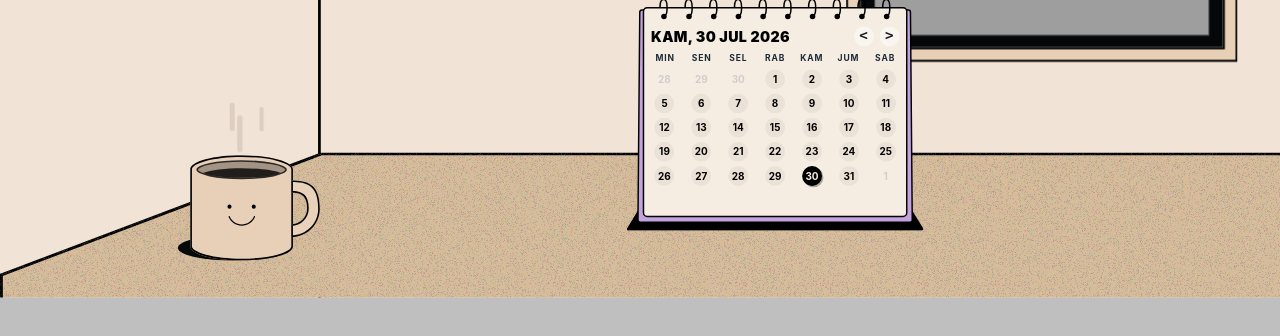
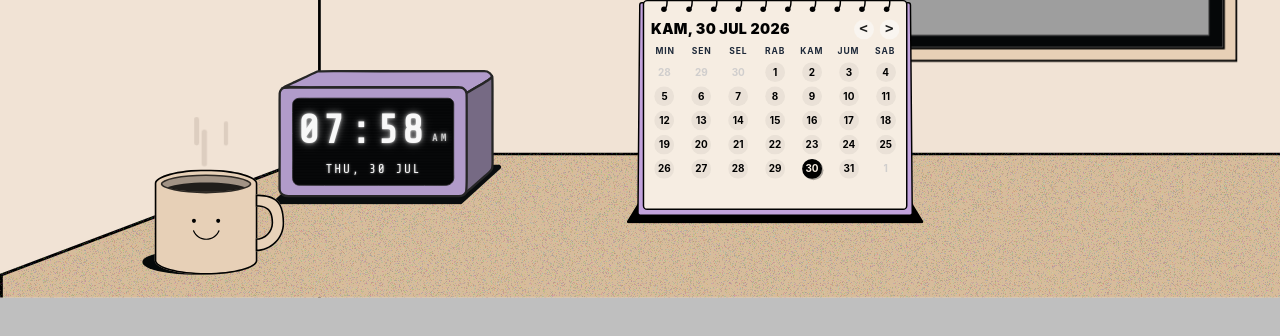
Before and after one commit to hnfroy/deskscape, a Next.js app: page / in a window 1280 px wide. Shown: the part 408-744 px from the top of the page. Built offline with nearby package versions, Linux system fonts and the light colour scheme; no server answers; grey boxes are pictures that could not be loaded.

Commit message:
add timebox

```diff
--- /dev/null
+++ b/components/dayroom/TimeBox.tsx
@@ -0,0 +1,218 @@
+"use client";
+
+import { useEffect, useState } from "react";
+
+export default function Timebox() {
+  const [now, setNow] = useState(new Date());
+
+  useEffect(() => {
+    const timer = setInterval(() => {
+      setNow(new Date());
+    }, 1000);
+
+    return () => clearInterval(timer);
+  }, []);
+
+  const hour = now.toLocaleString("en-US", {
+    hour: "2-digit",
+    hour12: true,
+  });
+
+  const hourOnly = hour.split(" ")[0];
+
+  const minute = now.toLocaleString("en-US", {
+    minute: "2-digit",
+  });
+
+  const ampm = hour.split(" ")[1];
+
+  const day = now
+    .toLocaleDateString("en-US", {
+      weekday: "short",
+    })
+    .toUpperCase();
+
+  const month = now
+    .toLocaleDateString("en-US", {
+      month: "short",
+    })
+    .toUpperCase();
+
+  const date = now.getDate();
+
+  const blink = now.getSeconds() % 2 === 0;
+
+  return (
+    <div className="relative w-full max-w-[405px]">
+
+      <style>{`
+
+        @import url("https://fonts.googleapis.com/css2?family=Share+Tech+Mono&display=swap");
+
+        .display {
+            position: absolute;
+            left: 44%;
+            top: 52%;
+            transform: translate(-50%, -50%);
+            width: 67%;
+            height: 60%;
+            display: flex;
+            flex-direction: column;
+            justify-content: center;
+            align-items: center;
+            color: #F8F8F8;
+            pointer-events: none;
+            font-family: "Share Tech Mono", monospace;
+            z-index: 20;
+        }
+
+        .display::before{
+
+          content:"";
+
+          position:absolute;
+          inset:0;
+
+          background:
+            repeating-linear-gradient(
+              to bottom,
+              rgba(255,255,255,.05) 0px,
+              rgba(255,255,255,.05) 2px,
+              transparent 2px,
+              transparent 4px
+            );
+
+          opacity:.18;
+
+          mix-blend-mode:screen;
+
+        }
+
+        .clock{
+
+          display:flex;
+          align-items:flex-end;
+
+          font-size:56px;
+
+          font-weight:700;
+
+          letter-spacing:.08em;
+
+          text-shadow:
+            0 0 4px rgba(255,255,255,.7),
+            0 0 10px rgba(255,255,255,.45),
+            0 0 18px rgba(255,255,255,.2);
+
+        }
+
+        .colon{
+
+          width:42px;
+
+          text-align:center;
+
+          transition:.15s;
+
+        }
+
+        .ampm{
+
+          margin-left:8px;
+
+          margin-bottom:20px;
+
+          font-size:14px;
+
+          opacity:.8;
+
+        }
+
+        .date{
+
+          margin-top:0px;
+
+          font-size:18px;
+
+          letter-spacing:.14em;
+
+          text-shadow:
+            0 0 3px rgba(255,255,255,.6),
+            0 0 8px rgba(255,255,255,.2);
+
+        }
+
+      `}</style>
+
+      {/* DIGITAL DISPLAY */}
+
+      <div className="display">
+
+        <div className="clock">
+
+          <span>{hourOnly}</span>
+
+          <span
+            className="colon"
+            style={{
+              opacity: blink ? 1 : 0.15,
+            }}
+          >
+            :
+          </span>
+
+          <span>{minute}</span>
+
+          <span className="ampm">{ampm}</span>
+
+        </div>
+
+        <div className="date">
+          {day}, {date} {month}
+        </div>
+
+      </div>
+
+      {/* SVG */}
+
+      <svg
+        width="100%"
+        height="auto"
+        viewBox="0 0 407 233"
+        fill="none"
+        xmlns="http://www.w3.org/2000/svg"
+      >
+
+        <path
+          d="M71.5361 165.438C72.2787 164.737 73.2613 164.346 74.2826 164.346H396.482C400.141 164.346 401.879 168.851 399.169 171.309L332.297 231.963C331.561 232.63 330.604 233 329.61 233H10.0609C6.44192 233 4.68337 228.577 7.31441 226.092L71.5361 165.438Z"
+          fill="#090D0E"
+        />
+        <path
+          d="M24.7269 29.2404C25.0091 29.0598 25.3165 28.87 25.616 28.7209C31.17 25.9549 36.7626 23.5103 42.3959 20.9623L61.3009 12.2057C64.7372 10.6198 80.5913 2.578 83.2082 2.4691C94.6139 1.99451 112.556 2.02107 123.899 2.11622L189.579 2.18991L371.217 2.00001C372.706 2.01288 374.961 2.0567 376.305 2.5715C379.827 3.91944 382.769 6.67253 384.424 10.0129C384.583 10.7896 384.82 11.4876 384.598 12.2175C382.624 14.4887 379.744 16.5215 377.21 18.1619C364.289 26.53 350.559 33.7552 337.68 42.1051C337.56 42.1836 337.251 42.0093 337.133 41.9558C335.721 36.1641 331.186 32.1203 325.738 30.1355C324.522 30.2277 322.083 29.9507 320.637 29.9247L308.255 29.794C299.186 29.6375 289.738 29.8357 280.596 29.8669L160.522 29.7617L70.521 29.9819C58.7648 29.9842 47.1095 30.0019 35.3598 29.5319C34.2415 29.4872 33.3191 29.5472 32.2092 29.3198C29.6068 29.2255 27.3414 29.1499 24.7269 29.2404Z"
+          fill="#B19BCA"
+          stroke="#262626"
+          stroke-width="4"
+        />
+        <path
+          d="M384.424 10.0128C385.098 11.3772 385.247 12.3226 385.292 13.8378C385.638 25.351 385.525 36.9619 385.527 48.4841L385.49 108.913L385.556 144.742C385.566 150.411 386.234 166.259 384.747 170.754C384.242 172.278 383.341 173.539 382.297 174.741C379.274 178.224 375.548 181.074 372.101 184.117L349.066 204.26C345.403 207.459 340.978 210.819 337.771 214.292L337.617 214.547L337.337 214.308C336.592 209.491 336.831 196.436 336.833 191.251L336.835 150.676L336.814 82.784C336.814 69.6385 336.526 55.7405 337.137 42.6866L337.133 41.9557C337.252 42.0092 337.56 42.1835 337.681 42.105C350.559 33.7551 364.289 26.5299 377.211 18.1618C379.744 16.5214 382.624 14.4886 384.598 12.2174C384.82 11.4875 384.583 10.7895 384.424 10.0128Z"
+          fill="#766A84"
+          stroke="#262626"
+          stroke-width="4"
+        />
+        <path
+          d="M340.108 207.08C340.218 209.114 339.761 211.766 338.576 213.386C336.889 215.696 334.478 218.148 331.493 218.47C327.642 218.885 323.189 218.834 319.322 218.828L299.534 218.789L226.117 218.752L94.4273 218.714C79.8845 218.799 65.3414 218.805 50.7986 218.732C44.2115 218.724 37.5932 218.875 31.0214 218.728C27.6347 218.652 24.5969 218.446 21.7967 216.391C19.0835 214.399 16.9048 212.174 16.4188 208.698C16.0527 206.081 16.1773 202.906 16.1806 200.228L16.1538 188.529L16.3587 140.874L16.2494 72.4565L16.2715 52.8045C16.2839 48.6633 16.3863 44.6066 16.4453 40.4319C16.5001 36.5708 19.7838 31.559 23.7231 30.9941C27.8596 30.4007 32.8547 30.5535 37.1082 30.5484L57.0711 30.5135C86.4369 30.254 115.804 30.2013 145.171 30.3551L267.377 30.3515L309.528 30.3441C316.135 30.3523 322.748 30.3445 329.352 30.3545C331.093 30.4585 333.001 30.6162 334.513 31.578C337.534 33.4986 339.855 36.3205 340.294 39.9216C340.713 41.6085 340.682 46.2128 340.709 48.1629C340.772 53.6347 340.792 59.107 340.77 64.5792L340.741 117.598L340.764 180.489C340.745 187.416 340.823 194.406 340.49 201.317C340.427 202.622 340.351 206.04 340.108 207.08Z"
+          fill="#B19BCA"
+          stroke="#262626"
+          stroke-width="4"
+        />
+        <path
+          d="M52.1677 48.9044C57.0709 48.7475 62.7477 48.9575 67.7524 48.9524L99.911 48.8729L195.684 48.9283L273.721 48.9663C279.625 49.0078 285.531 49.0047 291.435 48.9571C297.202 48.9077 302.82 48.8298 308.673 49.039C313.116 49.198 317.061 52.1596 318.086 56.6421C318.511 58.4968 318.311 61.7926 318.305 63.8034L318.27 74.7992L318.221 118.777L318.256 166.749L318.301 180.71C318.317 185.265 319.081 190.272 316.321 194.037C313.662 197.665 310.75 198.997 306.465 199.781C305.966 199.851 305.466 199.9 304.963 199.931C300.732 200.221 295.276 200.063 290.971 200.049L267.835 200.002L187.097 199.988L93.9218 199.975L63.8341 199.835C59.0276 199.804 54.2399 199.869 49.4344 199.734C43.2538 199.563 39.0248 193.998 38.9139 188.095C38.7145 177.49 38.9361 166.89 38.9997 156.287L38.874 110.428L38.7692 73.7547C38.7972 68.7288 38.7862 63.4007 38.9874 58.3754C39.0661 56.4088 40.2485 54.1011 41.606 52.6585C44.626 49.4496 48.0677 49.0876 52.1677 48.9044Z"
+          fill="#050607"
+          stroke="#262626"
+          stroke-width="1.5"
+        />
+      </svg>
+
+    </div>
+  );
+}
--- a/components/scene/DeskScene.tsx
+++ b/components/scene/DeskScene.tsx
@@ -16,6 +16,7 @@ import Window from "@/components/window/Window";
 import SceneObject from "@/components/layout/SceneObject";
 
 import { SCENE } from "@/lib/scene";
+import TimeBox from "../dayroom/TimeBox";
 
 interface Props {
   activeMenu: string | null;
@@ -83,6 +84,16 @@ export default function DeskScene({
       </SceneObject>
 
       <SceneObject
+        left={objects.timeBox.left}
+        bottom={objects.timeBox.bottom}
+        w={objects.timeBox.w}
+        h={objects.timeBox.h}
+        layer="furniture"
+    >
+        <TimeBox />
+    </SceneObject>
+
+      <SceneObject
         left={objects.mug.left}
         bottom={objects.mug.bottom}
         w={objects.mug.w}
--- a/lib/scene.ts
+++ b/lib/scene.ts
@@ -20,6 +20,7 @@ export const SCENE = {
     wall: 10,
     desk: 20,
     window: 30,
+    furniture: 35,
     decor: 40,
     sidebar: 50,
     navbar: 60,
@@ -37,14 +38,21 @@ export const SCENE = {
 
     calendar: {
       right: 500,
-      bottom: 0,
+      bottom: 10,
       w: 420,
       h: 420,
     },
 
+    timeBox: {
+      left: 380,
+      bottom: 140,
+      w: 330,
+      h: 180,
+    },
+
     mug: {
-      left: 250,
-      bottom: 0,
+      left: 200,
+      bottom: -20,
       w: 200,
       h: 200,
     },
```
Also changed, not shown: app/globals.css (+207 -176 lines), public/room/timebox.svg (added).
